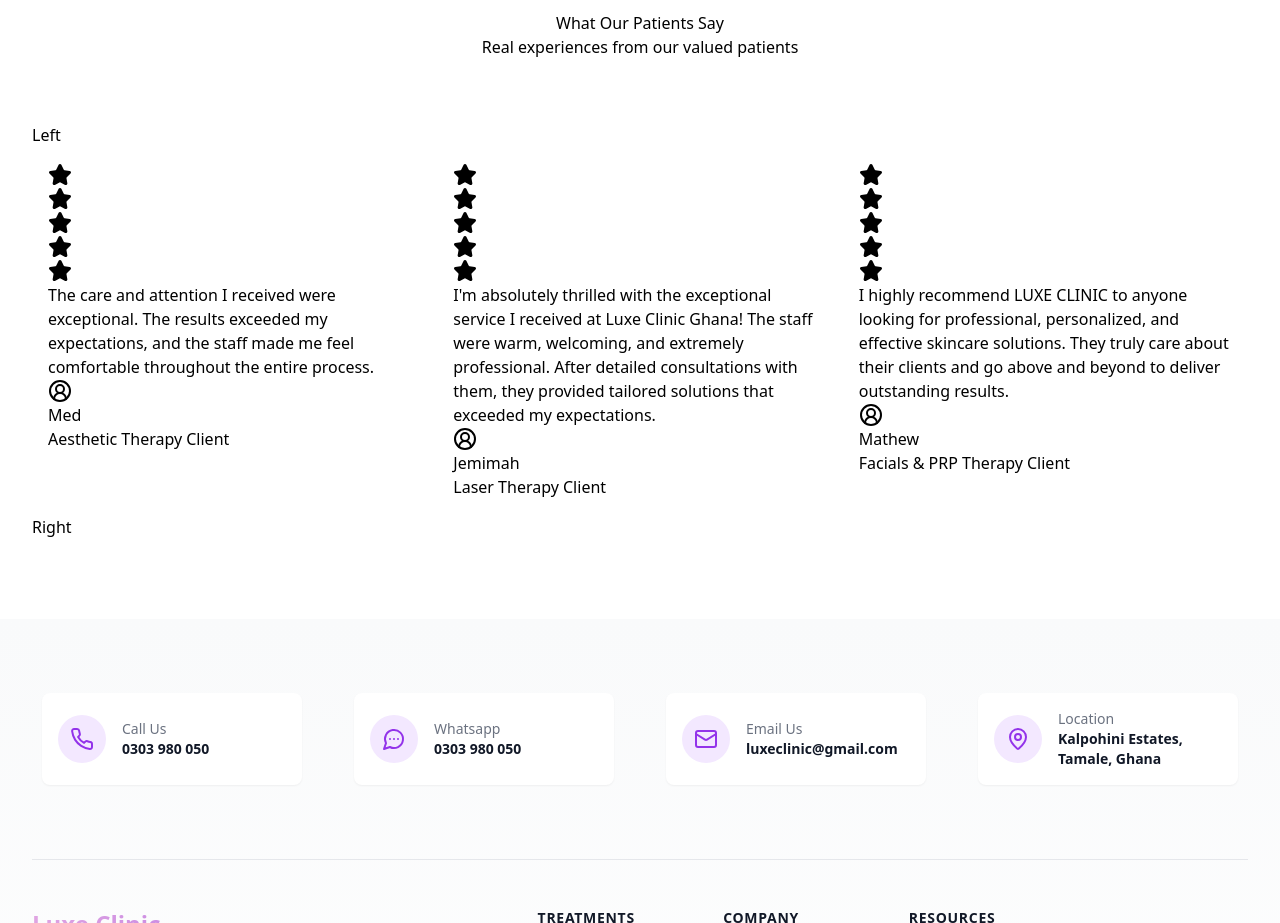
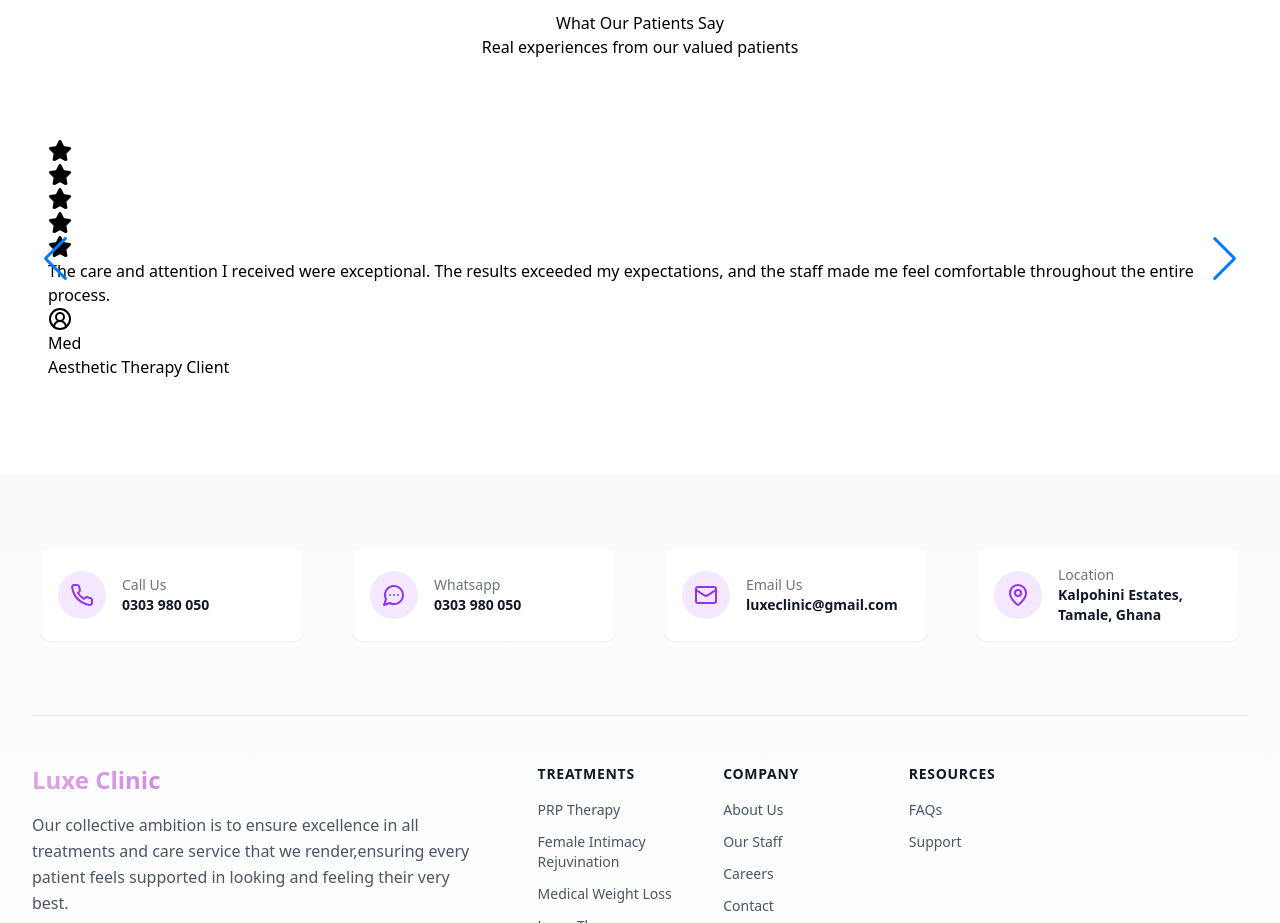
Before and after one commit to amartey-tricky/luxe, a Next.js app: page / in a window 1280 px wide. Shown: the part 2200-3123 px from the top of the page. Built offline with nearby package versions, Linux system fonts and the light colour scheme.

Commit message:
Update index.tsx

```diff
--- a/components/home/testimonial/index.tsx
+++ b/components/home/testimonial/index.tsx
@@ -2,8 +2,14 @@
 
 import { motion } from 'framer-motion';
 import { Star, CircleUserRound } from 'lucide-react';
+import { Swiper, SwiperSlide } from 'swiper/react';
+import 'swiper/swiper-bundle.min.css';
+import SwiperCore, { Autoplay, Pagination, Navigation } from 'swiper';
+
 import styles from './styles.module.css';
 import { useRef } from 'react';
+
+SwiperCore.use([Autoplay, Pagination, Navigation]);
 
 const testimonials = [
   {
@@ -33,21 +39,6 @@ const testimonials = [
 ];
 
 export function Testimonials() {
-  const containerRef = useRef(null);
-  const sliderRef = useRef(null);
-
-  const slide = (direction) => {
-    const slider = sliderRef.current;
-    const container = containerRef.current;
-    const scrollAmount = container.offsetWidth;
-
-    if (direction === 'left') {
-      slider.scrollBy({ left: -scrollAmount, behavior: 'smooth' });
-    } else {
-      slider.scrollBy({ left: scrollAmount, behavior: 'smooth' });
-    }
-  };
-
   return (
     <section className={styles.section}>
       <div className="container mx-auto px-4 sm:px-6 lg:px-8 py-20">
@@ -66,16 +57,26 @@ export function Testimonials() {
           </p>
         </motion.div>
 
-        <div className={styles.sliderContainer} ref={containerRef}>
-          <button onClick={() => slide('left')}>Left</button>
-          <div className={styles.slider} ref={sliderRef}>
-            {testimonials.map((testimonial, index) => (
+        <Swiper
+          spaceBetween={30}
+          centeredSlides={true}
+          autoplay={{
+            delay: 2500,
+            disableOnInteraction: false,
+          }}
+          pagination={{
+            clickable: true,
+          }}
+          navigation={true}
+          className={styles.sliderContainer}
+        >
+          {testimonials.map((testimonial) => (
+            <SwiperSlide key={testimonial.id}>
               <motion.div
-                key={testimonial.id}
                 initial={{ opacity: 0, x: -20 }}
                 whileInView={{ opacity: 1, x: 0 }}
                 viewport={{ once: true }}
-                transition={{ delay: index * 0.1, duration: 0.5 }}
+                transition={{ duration: 0.5 }}
                 className={styles.testimonialCard}
               >
                 <div className={styles.rating}>
@@ -92,10 +93,9 @@ export function Testimonials() {
                   </div>
                 </div>
               </motion.div>
-            ))}
-          </div>
-          <button onClick={() => slide('right')}>Right</button>
-        </div>
+            </SwiperSlide>
+          ))}
+        </Swiper>
       </div>
     </section>
   );
```
